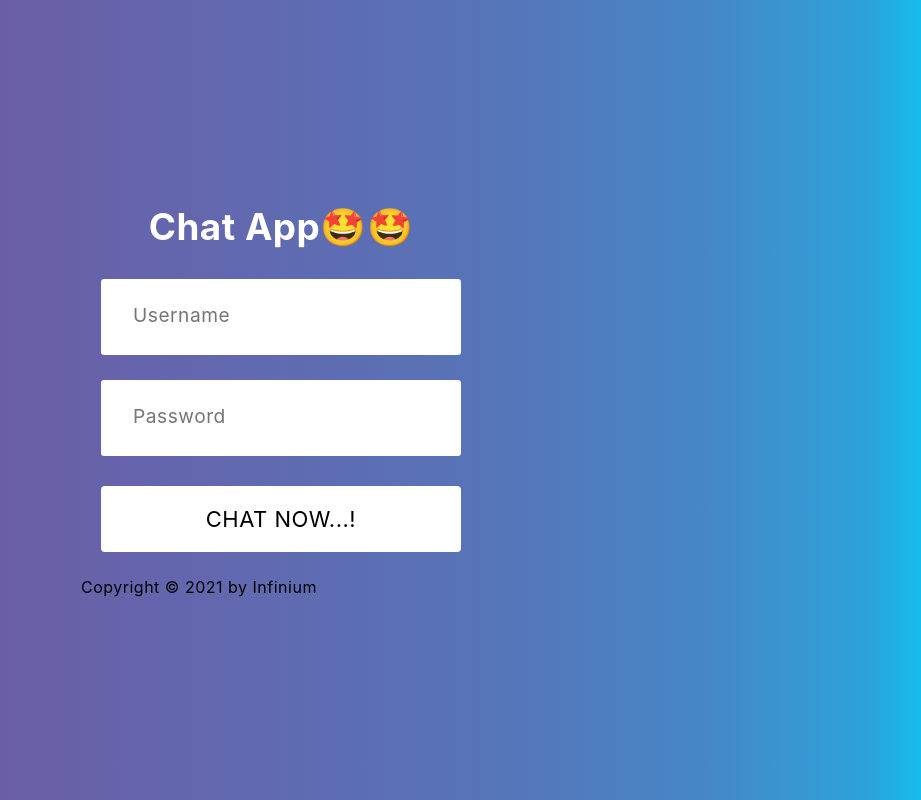
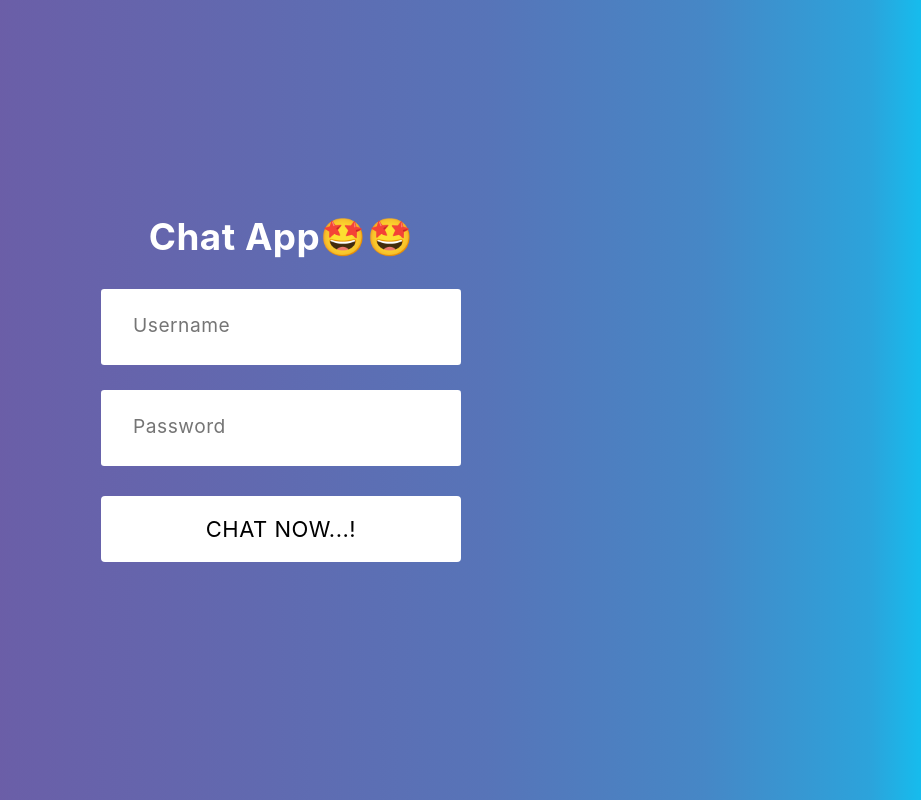
Before and after one commit to akash-10-23/chat-app, a React (Create React App) app: page / in a window 1280 px wide. Shown: the whole page, without its empty margins (359-1280 px from the left). Built offline with nearby package versions, Linux system fonts and the light colour scheme.

Commit message:
Remove footer

```diff
--- a/src/components/Login.jsx
+++ b/src/components/Login.jsx
@@ -28,7 +28,6 @@ function Login(){
 
     }
 
-    const year = new Date().getFullYear();
     return (
         <div className="wrapper">
           <div className="form">
@@ -54,9 +53,6 @@ function Login(){
             </form>
 
             <h1 className="error">{error}</h1>
-            <footer>
-              <p>Copyright © {year} by Infinium</p>
-            </footer>
           </div>
         </div>
 
```
